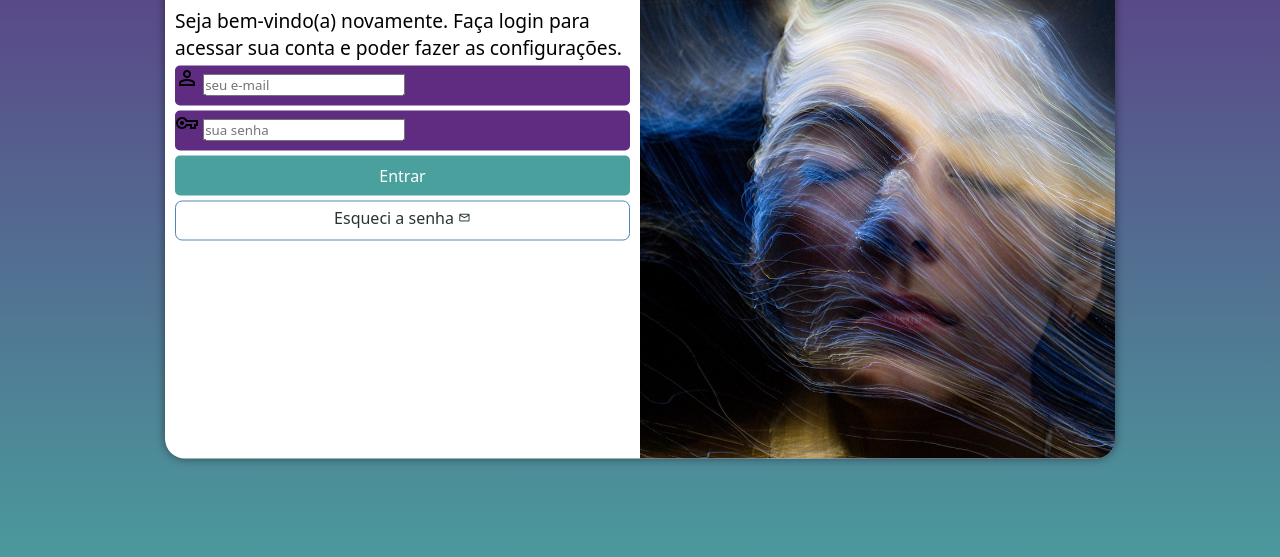
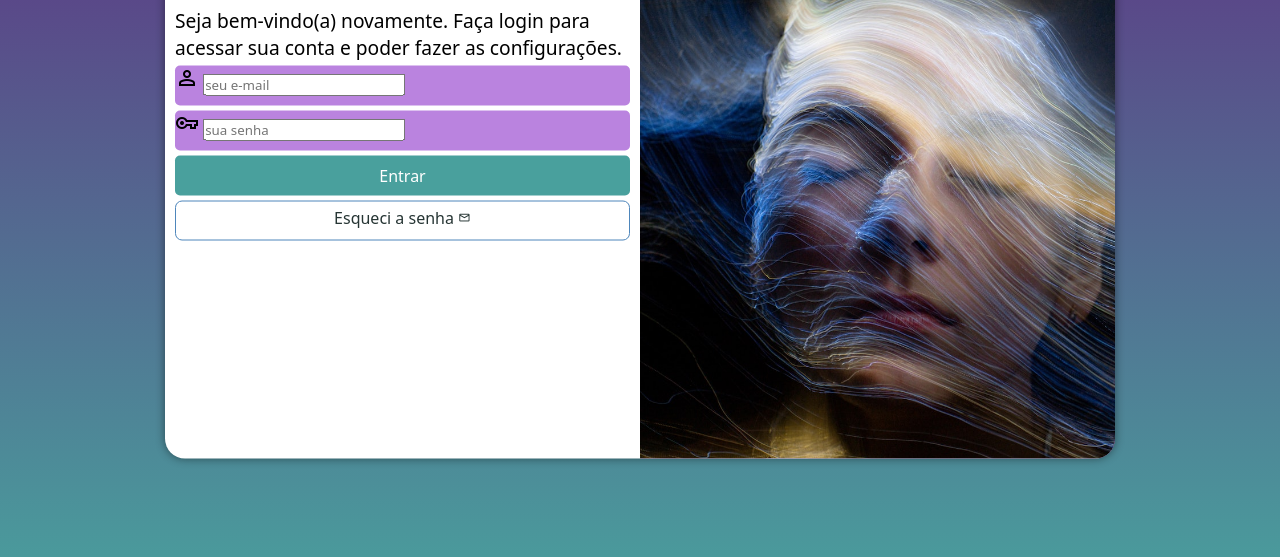
Before and after one commit to LukaswRocha/projeto-login, a plain HTML site: page index.html in a window 1280 px wide. Shown: the part 199-756 px from the top of the page. Drawn offline with nearby package versions, Linux system fonts and the light colour scheme.

Commit message:
atualizei o projeto-login

```diff
--- a/estilos/style.css
+++ b/estilos/style.css
@@ -68,7 +68,7 @@ div#formulario > p {
 }
 
 form > div.campo {
-    background-color: #5f2c82;
+    background-color: #ba83df;
     width: 100%;
     display: block;
     height: 40px;
```
